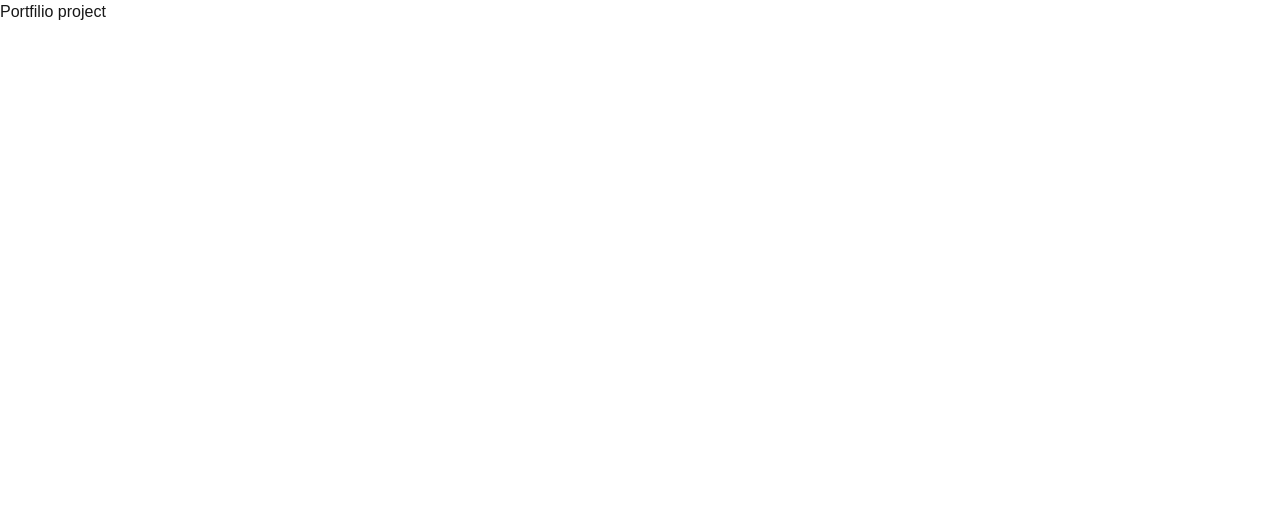
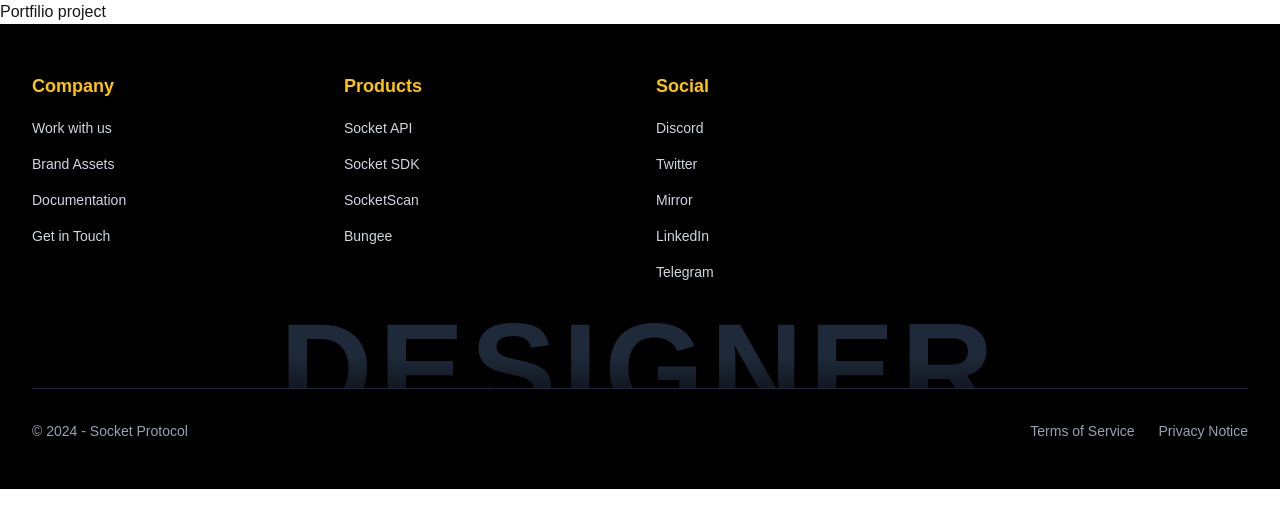
Before and after one commit to Sujal-Raj/portfilio, a Next.js app: page / in a window 1280 px wide. Shown: the top 528 px of the page. Built offline with nearby package versions, Linux system fonts and the light colour scheme; no server answers; the database is empty.

Commit message:
Added footer component

```diff
--- /dev/null
+++ b/src/app/components/Footer.tsx
@@ -0,0 +1,186 @@
+import React from 'react';
+
+const Footer: React.FC = () => {
+  return (
+    <footer className="bg-black text-white py-12 px-4 sm:px-6 lg:px-8 relative">
+      <div className="max-w-7xl mx-auto mb-26">
+        {/* Main Footer Content */}
+        <div className="grid grid-cols-1 md:grid-cols-2 lg:grid-cols-4 gap-8 mb-12">
+          {/* Company Section */}
+          <div className="space-y-4">
+            <h3 className="text-yellow-400 font-semibold text-lg mb-4">Company</h3>
+            <ul className="space-y-3">
+              <li>
+                <a
+                  href="#"
+                  className="text-gray-300 hover:text-yellow-400 transition-colors duration-200 text-sm"
+                >
+                  Work with us
+                </a>
+              </li>
+              <li>
+                <a
+                  href="#"
+                  className="text-gray-300 hover:text-yellow-400 transition-colors duration-200 text-sm"
+                >
+                  Brand Assets
+                </a>
+              </li>
+              <li>
+                <a
+                  href="#"
+                  className="text-gray-300 hover:text-yellow-400 transition-colors duration-200 text-sm"
+                >
+                  Documentation
+                </a>
+              </li>
+              <li>
+                <a
+                  href="#"
+                  className="text-gray-300 hover:text-yellow-400 transition-colors duration-200 text-sm"
+                >
+                  Get in Touch
+                </a>
+              </li>
+            </ul>
+          </div>
+
+          {/* Products Section */}
+          <div className="space-y-4">
+            <h3 className="text-yellow-400 font-semibold text-lg mb-4">Products</h3>
+            <ul className="space-y-3">
+              <li>
+                <a
+                  href="#"
+                  className="text-gray-300 hover:text-yellow-400 transition-colors duration-200 text-sm"
+                >
+                  Socket API
+                </a>
+              </li>
+              <li>
+                <a
+                  href="#"
+                  className="text-gray-300 hover:text-yellow-400 transition-colors duration-200 text-sm"
+                >
+                  Socket SDK
+                </a>
+              </li>
+              <li>
+                <a
+                  href="#"
+                  className="text-gray-300 hover:text-yellow-400 transition-colors duration-200 text-sm"
+                >
+                  SocketScan
+                </a>
+              </li>
+              <li>
+                <a
+                  href="#"
+                  className="text-gray-300 hover:text-yellow-400 transition-colors duration-200 text-sm"
+                >
+                  Bungee
+                </a>
+              </li>
+            </ul>
+          </div>
+
+          {/* Social Section */}
+          <div className="space-y-4">
+            <h3 className="text-yellow-400 font-semibold text-lg mb-4">Social</h3>
+            <ul className="space-y-3">
+              <li>
+                <a
+                  href="#"
+                  className="text-gray-300 hover:text-yellow-400 transition-colors duration-200 text-sm"
+                >
+                  Discord
+                </a>
+              </li>
+              <li>
+                <a
+                  href="#"
+                  className="text-gray-300 hover:text-yellow-400 transition-colors duration-200 text-sm"
+                >
+                  Twitter
+                </a>
+              </li>
+              <li>
+                <a
+                  href="#"
+                  className="text-gray-300 hover:text-yellow-400 transition-colors duration-200 text-sm"
+                >
+                  Mirror
+                </a>
+              </li>
+              <li>
+                <a
+                  href="#"
+                  className="text-gray-300 hover:text-yellow-400 transition-colors duration-200 text-sm"
+                >
+                  LinkedIn
+                </a>
+              </li>
+              <li>
+                <a
+                  href="#"
+                  className="text-gray-300 hover:text-yellow-400 transition-colors duration-200 text-sm"
+                >
+                  Telegram
+                </a>
+              </li>
+            </ul>
+          </div>
+
+        </div>
+          {/* Logo Section - Large SOCKET text */}
+          {/* <div className=" absolute left-[50%] translate-x-[-50%] bottom-[12%]">
+            <div className="text-6xl sm:text-7xl lg:text-9xl font-bold text-gray-800 select-none tracking-wider ">
+                DESIGNER
+            </div>
+          </div> */}
+        <div className="absolute left-[50%] translate-x-[-50%] bottom-[12%]">
+  <div className="relative">
+    {/* Text */}
+    <div className="text-6xl sm:text-7xl lg:text-9xl font-bold text-gray-800 select-none tracking-wider">
+      DESIGNER
+    </div>
+
+    {/* Foreground gradient overlay */}
+    <div className="absolute bottom-0 left-0 w-full h-[60%] bg-gradient-to-t from-black to-transparent pointer-events-none" />
+  </div>
+</div>
+
+
+
+
+      </div>
+        {/* Bottom Section */}
+        <div className="border-t border-gray-800 pt-8 relative z-50 bg-black">
+          <div className="flex flex-col sm:flex-row justify-between items-center space-y-4 sm:space-y-0">
+            {/* Copyright */}
+            <div className="text-gray-400 text-sm">
+              © 2024 - Socket Protocol
+            </div>
+
+            {/* Legal Links */}
+            <div className="flex space-x-6">
+              <a
+                href="#"
+                className="text-gray-400 hover:text-yellow-400 transition-colors duration-200 text-sm"
+              >
+                Terms of Service
+              </a>
+              <a
+                href="#"
+                className="text-gray-400 hover:text-yellow-400 transition-colors duration-200 text-sm"
+              >
+                Privacy Notice
+              </a>
+            </div>
+          </div>
+        </div>
+    </footer>
+  );
+};
+
+export default Footer;
--- a/src/app/page.tsx
+++ b/src/app/page.tsx
@@ -1,8 +1,10 @@
+import Footer from "./components/Footer";
 
 export default async function Home() {
   return (
     <>
       <h1>Portfilio project</h1>
+      <Footer/>
     </>
   );
 }
```
